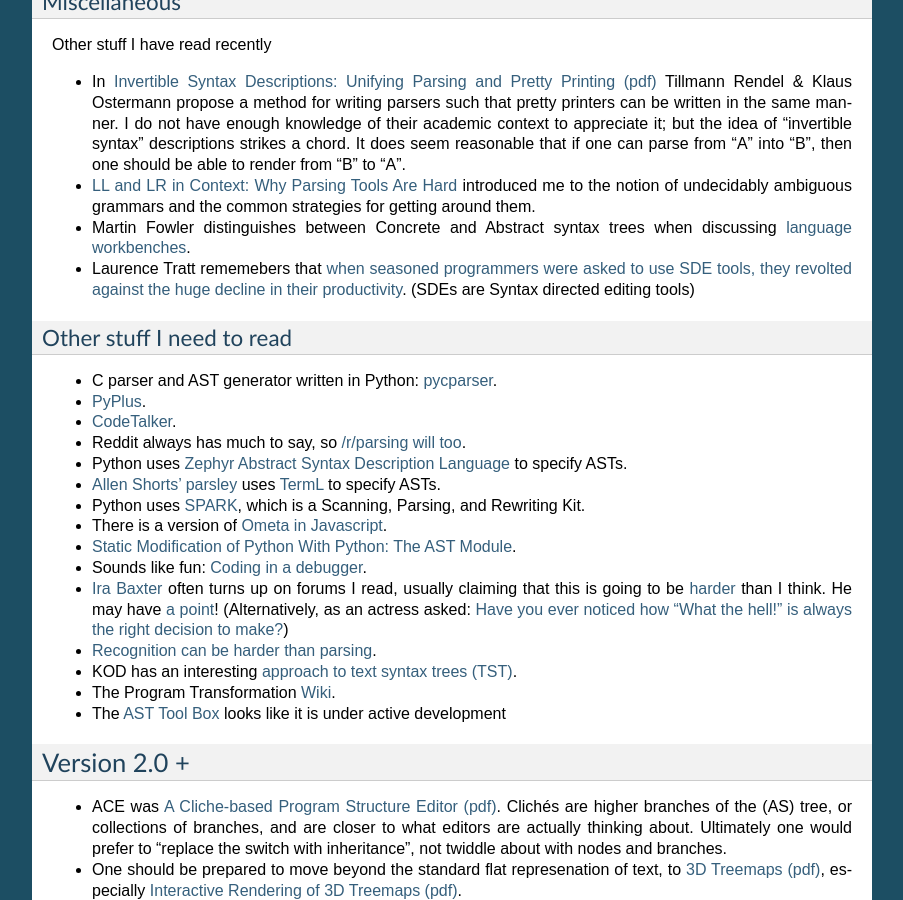
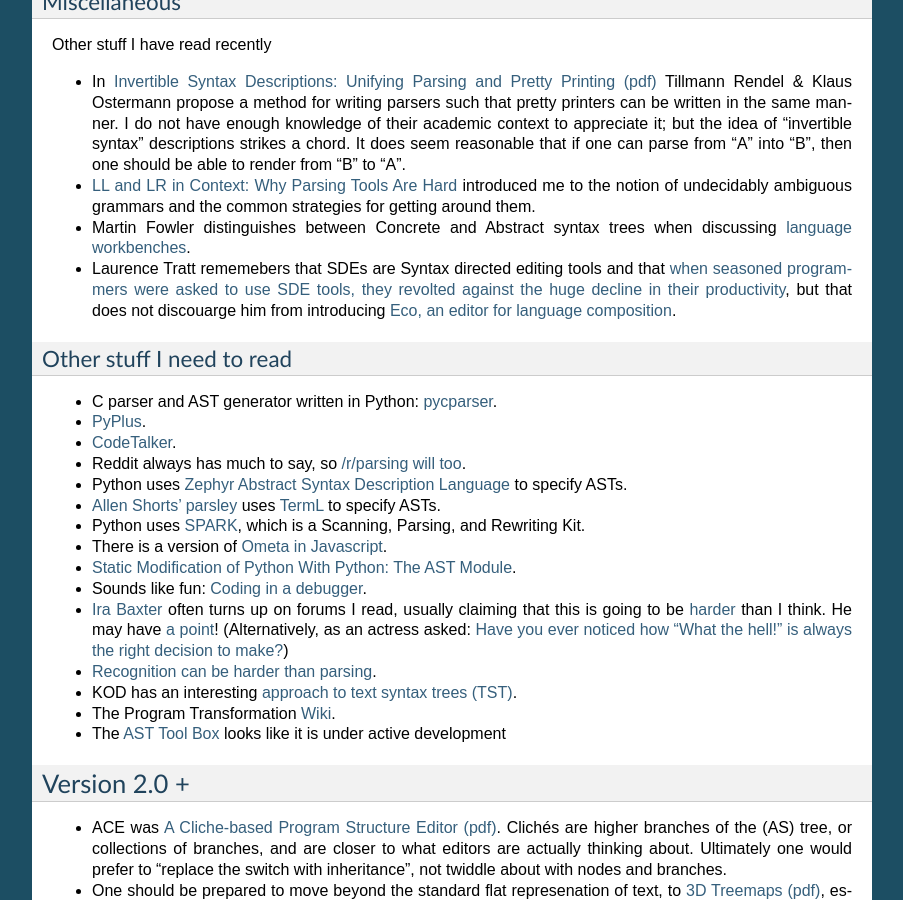
Before and after one commit to jalanb/pym, a Sphinx documentation site: the page built from docs/index.rst, in a window 1280 px wide and 900 px high, scrolled down 1208 px. Shown: the whole window, without its empty margins (198-1101 px from the left). Built offline with Sphinx 7.4.7, drawn with Linux system fonts in a browser that asks for light colours; formulas are drawn with MathJax 3.

Commit message:
Link to Eco

```diff
--- a/docs/index.rst
+++ b/docs/index.rst
@@ -65,7 +65,7 @@
 * In `Invertible Syntax Descriptions: Unifying Parsing and Pretty Printing (pdf) <http://www.informatik.uni-marburg.de/~rendel/unparse/rendel10invertible.pdf>`_ Tillmann Rendel & Klaus Ostermann propose a method for writing parsers such that pretty printers can be written in the same manner. I do not have enough knowledge of their academic context to appreciate it; but the idea of "invertible syntax" descriptions strikes a chord. It does seem reasonable that if one can parse from "A" into "B", then one should be able to render from "B" to "A".
 * `LL and LR in Context: Why Parsing Tools Are Hard <http://blog.reverberate.org/2013/09/ll-and-lr-in-context-why-parsing-tools.html>`_ introduced me to the notion of undecidably ambiguous grammars and the common strategies for getting around them.
 * Martin Fowler distinguishes between Concrete and Abstract syntax trees when discussing `language workbenches <http://martinfowler.com/articles/languageWorkbench.html>`_.
-* Laurence Tratt rememebers that `when seasoned programmers were asked to use SDE tools, they revolted against the huge decline in their productivity <http://tratt.net/laurie/blog/entries/an_editor_for_composed_programs>`_. (SDEs are Syntax directed editing tools)
+* Laurence Tratt rememebers that SDEs are Syntax directed editing tools and that `when seasoned programmers were asked to use SDE tools, they revolted against the huge decline in their productivity <http://tratt.net/laurie/blog/entries/an_editor_for_composed_programs>`_, but that does not discouarge him from introducing `Eco, an editor for language composition <https://bitbucket.org/softdevteam/eco>`_.
 
 
 Other stuff I need to read
```
